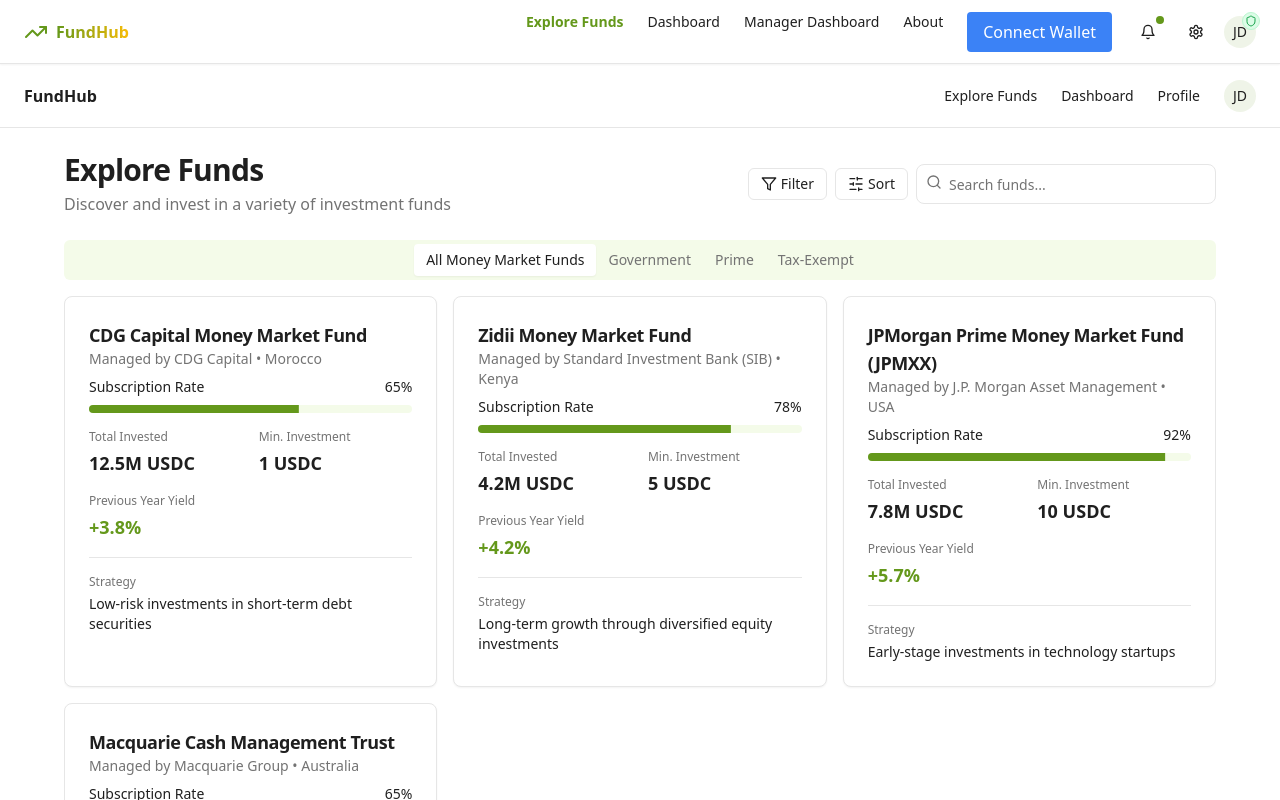
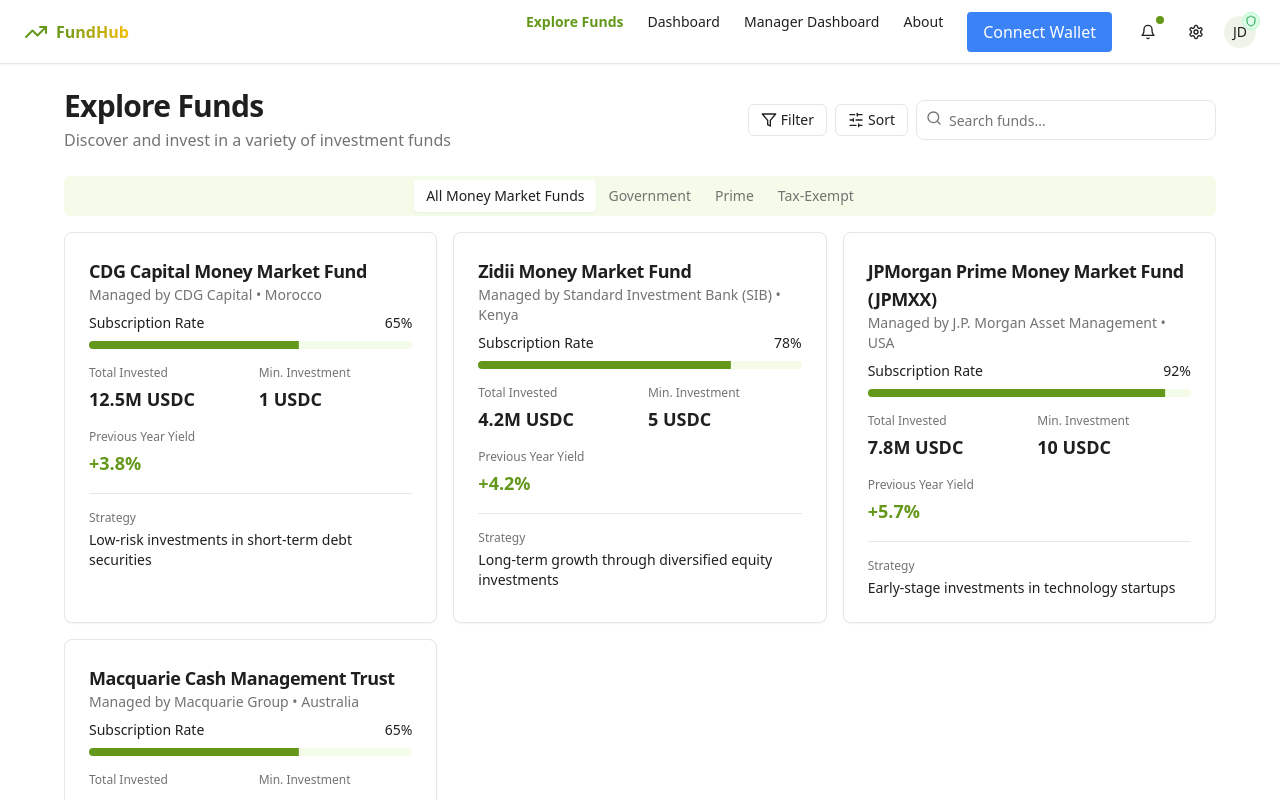
Before and after one commit to leakeyqq/investav-2-0, a Next.js app: page /funds in a window 1280 px wide. Shown: the top 800 px of the page. Built offline with nearby package versions, Linux system fonts and the light colour scheme.

Commit message:
removed unnecesarry headers

```diff
--- a/app/create-fund/page.jsx
+++ b/app/create-fund/page.jsx
@@ -229,28 +229,6 @@ export default function CreateFundPage() {
 
   return (
     <div className="flex flex-col min-h-screen">
-      <header className="px-4 lg:px-6 h-16 flex items-center border-b">
-        <Link className="flex items-center gap-2 font-semibold" href="/">
-          <TrendingUp className="h-6 w-6" />
-          <span>Hui Finance</span>
-        </Link>
-        <nav className="ml-auto flex gap-4 sm:gap-6 items-center">
-          <Link className="text-sm font-medium hover:underline underline-offset-4" href="/funds">
-            Explore Funds
-          </Link>
-          <Link className="text-sm font-medium hover:underline underline-offset-4" href="/dashboard">
-            Dashboard
-          </Link>
-          <Link className="text-sm font-medium hover:underline underline-offset-4" href="/profile">
-            Profile
-          </Link>
-          <Link href="/profile" className="flex items-center gap-2">
-            <div className="h-8 w-8 rounded-full bg-primary/10 flex items-center justify-center text-sm font-medium">
-              JD
-            </div>
-          </Link>
-        </nav>
-      </header>
       <main className="flex-1 grid items-start gap-4 p-4 sm:px-6 sm:py-6 md:gap-8">
         <div className="mx-auto w-full max-w-3xl space-y-6">
           <div className="flex flex-col gap-2">
--- a/app/dashboard/create-proposal/page.jsx
+++ b/app/dashboard/create-proposal/page.jsx
@@ -11,23 +11,6 @@ import { Textarea } from "@/components/ui/textarea"
 export default function CreateProposalPage() {
   return (
     <div className="flex flex-col min-h-screen">
-      <header className="px-4 lg:px-6 h-16 flex items-center border-b">
-        <Link className="flex items-center gap-2 font-semibold" href="/">
-          <TrendingUp className="h-6 w-6" />
-          <span>FundHub</span>
-        </Link>
-        <nav className="ml-auto flex gap-4 sm:gap-6">
-          <Link className="text-sm font-medium hover:underline underline-offset-4" href="/funds">
-            Explore Funds
-          </Link>
-          <Link className="text-sm font-medium hover:underline underline-offset-4" href="/dashboard">
-            Dashboard
-          </Link>
-          <Link className="text-sm font-medium hover:underline underline-offset-4" href="/profile">
-            Profile
-          </Link>
-        </nav>
-      </header>
       <main className="flex-1 grid items-start gap-4 p-4 sm:px-6 sm:py-6 md:gap-8">
         <div className="mx-auto w-full max-w-3xl space-y-6">
           <div className="flex flex-col gap-2">
--- a/app/dashboard/page.jsx
+++ b/app/dashboard/page.jsx
@@ -9,34 +9,6 @@ import { Tabs, TabsContent, TabsList, TabsTrigger } from "@/components/ui/tabs"
 export default function DashboardPage() {
   return (
     <div className="flex flex-col min-h-screen">
-      <header className="px-4 lg:px-6 h-16 flex items-center border-b">
-        <Link className="flex items-center gap-2 font-semibold" href="/">
-          <TrendingUp className="h-6 w-6" />
-          <span>Hui Finance</span>
-        </Link>
-        <nav className="ml-auto flex gap-4 sm:gap-6">
-          <Link className="text-sm font-medium hover:underline underline-offset-4" href="/funds">
-            Explore Funds
-          </Link>
-          <Link className="text-sm font-medium hover:underline underline-offset-4" href="/dashboard">
-            Dashboard
-          </Link>
-          <Link className="text-sm font-medium hover:underline underline-offset-4" href="/profile">
-            Profile
-          </Link>
-        </nav>
-        <div className="ml-4 flex items-center gap-2">
-          <Button variant="ghost" size="icon" className="relative">
-            <Bell className="h-5 w-5" />
-            <span className="absolute top-1 right-1 h-2 w-2 rounded-full bg-primary"></span>
-            <span className="sr-only">Notifications</span>
-          </Button>
-          <Button variant="ghost" size="icon">
-            <Settings className="h-5 w-5" />
-            <span className="sr-only">Settings</span>
-          </Button>
-        </div>
-      </header>
       <main className="flex-1 grid items-start gap-4 p-4 sm:px-6 sm:py-6 md:gap-8">
         <div className="mx-auto w-full max-w-6xl space-y-6">
           <div className="flex flex-col gap-4 md:flex-row md:items-center md:justify-between">
--- a/app/funds/[id]/page.jsx
+++ b/app/funds/[id]/page.jsx
@@ -20,11 +20,6 @@ export default function FundDetailsPage({ params }) {
   if (!fund) {
     return (
       <div className="flex flex-col min-h-screen">
-        <header className="px-4 lg:px-6 h-16 flex items-center border-b">
-          <Link className="flex items-center gap-2 font-semibold" href="/">
-            <span>FundHub</span>
-          </Link>
-        </header>
         <main className="flex-1 grid place-items-center">
           <div className="text-center">
             <h1 className="text-2xl font-bold">Fund Not Found</h1>
--- a/app/funds/page.jsx
+++ b/app/funds/page.jsx
@@ -16,33 +16,6 @@ import mmfSamples from "./../../storage/sample-mmfs.json"
 export default function FundsPage() {
   return (
     <div className="flex flex-col min-h-screen">
-      <header className="px-4 lg:px-6 h-16 flex items-center border-b">
-        <Link className="flex items-center gap-2 font-semibold" href="/">
-          <span>FundHub</span>
-        </Link>
-        <nav className="ml-auto flex gap-4 sm:gap-6 items-center">
-          <Link className="text-sm font-medium hover:underline underline-offset-4" href="/funds">
-            Explore Funds
-          </Link>
-          <Link
-            className="text-sm font-medium hover:underline underline-offset-4 hidden sm:inline-flex"
-            href="/dashboard"
-          >
-            Dashboard
-          </Link>
-          <Link
-            className="text-sm font-medium hover:underline underline-offset-4 hidden sm:inline-flex"
-            href="/profile"
-          >
-            Profile
-          </Link>
-          <Link href="/profile" className="flex items-center gap-2">
-            <div className="h-8 w-8 rounded-full bg-primary/10 flex items-center justify-center text-sm font-medium">
-              JD
-            </div>
-          </Link>
-        </nav>
-      </header>
       <main className="flex-1 grid items-start gap-4 p-4 sm:px-6 sm:py-6 md:gap-8">
         <div className="mx-auto w-full max-w-6xl space-y-6">
           <div className="flex flex-col gap-4 md:flex-row md:items-center md:justify-between">
--- a/app/manager-dashboard/[id]/manage.tsx
+++ b/app/manager-dashboard/[id]/manage.tsx
@@ -167,22 +167,6 @@ export function FundManagePage({ params }) {
 
   return (
     <div className="flex flex-col min-h-screen">
-      <header className="px-4 lg:px-6 h-16 flex items-center border-b">
-        <Link className="flex items-center gap-2 font-semibold" href="/">
-          <span>Hui Finance</span>
-        </Link>
-        <nav className="ml-auto flex gap-4 sm:gap-6">
-          <Link className="text-sm font-medium hover:underline underline-offset-4" href="/funds">
-            Explore Funds
-          </Link>
-          <Link className="text-sm font-medium hover:underline underline-offset-4" href="/manager-dashboard">
-            Manager Dashboard
-          </Link>
-          <Link className="text-sm font-medium hover:underline underline-offset-4" href="/profile">
-            Profile
-          </Link>
-        </nav>
-      </header>
       <main className="flex-1 grid items-start gap-4 p-4 sm:px-6 sm:py-6 md:gap-8">
         <div className="mx-auto w-full max-w-6xl space-y-6">
           <div className="flex flex-col gap-2">
--- a/app/manager-dashboard/page.jsx
+++ b/app/manager-dashboard/page.jsx
@@ -8,12 +8,10 @@ import { Progress } from "@/components/ui/progress"
 import { Separator } from "@/components/ui/separator"
 import { Tabs, TabsContent, TabsList, TabsTrigger } from "@/components/ui/tabs"
 import { Tooltip, TooltipContent, TooltipProvider, TooltipTrigger } from "@/components/ui/tooltip"
-import Navbar from "@/components/navbar"
 
 export default function ManagerDashboardPage() {
   return (
     <div className="flex flex-col min-h-screen">
-      <Navbar />
       <main className="flex-1 grid items-start gap-4 p-4 sm:px-6 sm:py-6 md:gap-8">
         <div className="mx-auto w-full max-w-6xl space-y-6">
           <div className="flex flex-col gap-4 md:flex-row md:items-center md:justify-between">
```
